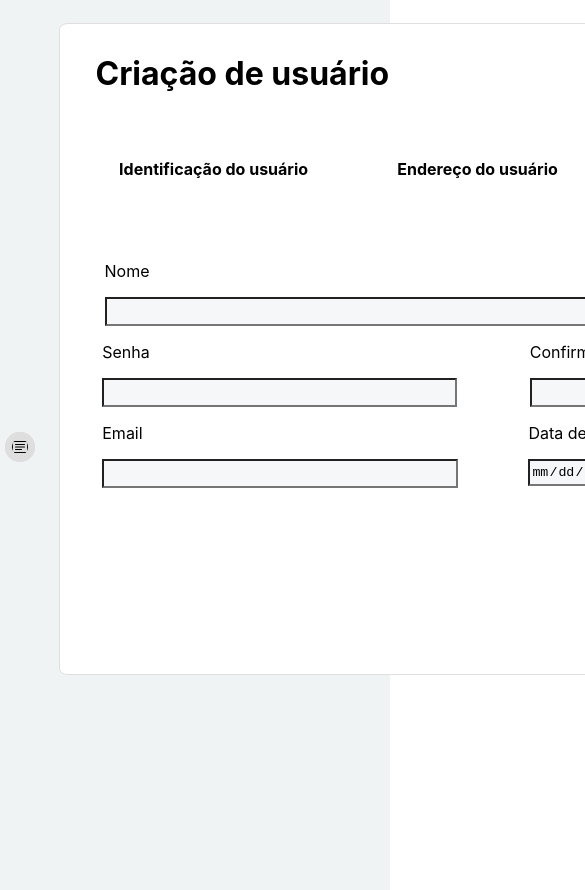
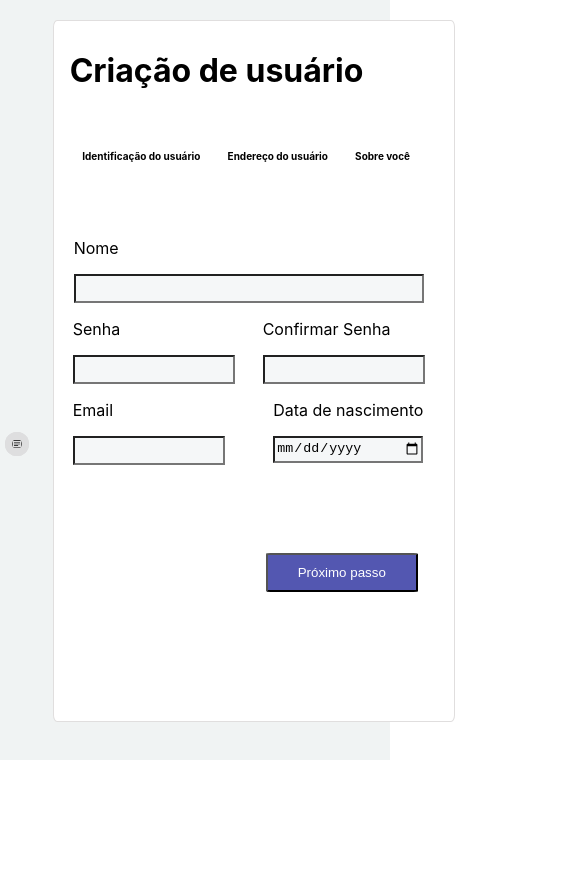
Before and after one commit to AllineFranciely/Sossego-Challenge, a React (Create React App) app: page /user-id in a window 390 px wide. Shown: the top 890 px of the page, 585 px wide, since content can reach past the window. After the commit the page ends 844 px from the top, so only its background shows below. Built offline with nearby package versions, Linux system fonts and the light colour scheme.

Commit message:
style: responsividade

```diff
--- a/src/components/AboutUser/AboutUser.css
+++ b/src/components/AboutUser/AboutUser.css
@@ -65,27 +65,67 @@
 /* Para telas pequena / laptops */
 @media only screen and (max-width: 1024px)
 {
+  .pageUserAbout {
+    margin-left: 6%;
+    padding-top: 10%;
+  }
+}
 
+/* Para telas pequena / laptops */
+@media only screen and (max-width: 912px)
+{
+  .pageUserAbout {
+    margin-left: 11%;
+    padding-top: 30%;
+  }
+
+  .boxUserAbout {
+    background-color: white;
+    border: solid 1px rgb(224, 222, 222);
+    border-radius: 1%;
+    height: 720px;
+    width: 700px;
+  }
+
+  .previousButtonAbout {
+    margin-left: 50%;
+    margin-top: 80px;
+  }
 }
 
 /* Para Tablet */
 @media only screen and (max-width: 768px)
 {
+  .pageUserAbout {
+    padding-top: 20%;
+  }
 
+  .boxUserAbout {
+    height: 720px;
+    width: 600px;
+  }
+
+  .previousButtonAbout {
+    margin-left: 40%;
+    margin-top: 80px;
+  }
 }
 
 /* Para mobile */
 @media only screen and (max-width: 600px)
 {
-
-}
-
-@media only screen and (max-width: 420px)
-  {
-
+  .pageUserAbout {
+    padding-top: 5%;
   }
 
-  @media only screen and (max-width: 300px)
-  {
+  .boxUserAbout {
+    height: 700px;
+    margin-left: 5%;
+    width: 400px;
+  }
 
+  .previousButtonAbout {
+    margin-left: 12%;
+    margin-top: 80px;
   }
+}
--- a/src/components/AboutUser/AboutUser.js
+++ b/src/components/AboutUser/AboutUser.js
@@ -42,7 +42,7 @@ function AboutUser() {
     <div className="pageUserAbout">
       <div className="boxUserAbout">
         <h1 className="titleAbout">Criação de usuário</h1>
-        <NavigateBar />
+        <NavigateBar className="naviAbout"/>
         <form className="FormAbout">
           <div className="formAbout">
           <p>Nos conte mais sobre você</p>
--- a/src/components/AddressUser/AddressUser.css
+++ b/src/components/AddressUser/AddressUser.css
@@ -132,3 +132,72 @@
     padding-top: 4%;
   }
 }
+
+/* Para telas pequena / laptops */
+@media only screen and (max-width: 1024px)
+{
+  .pageUserAddress {
+    margin-left: 6%;
+    padding-top: 10%;
+  }
+}
+
+/* Para telas pequena / laptops */
+@media only screen and (max-width: 912px)
+{
+  .pageUserAddress {
+    margin-left: 11%;
+    padding-top: 30%;
+  }
+
+  .boxUserAddress {
+    height: 720px;
+    width: 700px;
+  }
+
+  .previousButtonAddress {
+    margin-left: 50%;
+    margin-top: 80px;
+  }
+}
+
+/* Para Tablet */
+@media only screen and (max-width: 768px)
+{
+  .pageUserAddress {
+    padding-top: 20%;
+  }
+
+  .boxUserAddress {
+    height: 720px;
+    width: 600px;
+  }
+
+  .previousButtonAddress {
+    margin-left: 40%;
+    margin-top: 80px;
+  }
+}
+
+/* Para mobile */
+@media only screen and (max-width: 600px)
+{
+  .pageUserAddress {
+    padding-top: 5%;
+  }
+
+  .boxUserAddress {
+    height: 700px;
+    margin-left: 5%;
+    width: 400px;
+  }
+
+  .previousButtonAddress {
+    margin-left: 12%;
+    margin-top: 80px;
+  }
+
+  .formReferencia {
+    margin-left: 25px;
+  }
+}
--- a/src/components/IdUser/IdUser.css
+++ b/src/components/IdUser/IdUser.css
@@ -95,3 +95,66 @@
     margin-left: 15%;
   }
 }
+
+/* Para telas pequena / laptops */
+@media only screen and (max-width: 1024px)
+{
+  .pageUserId {
+    margin-left: 6%;
+    padding-top: 10%;
+  }
+}
+
+/* Para telas pequena / laptops */
+@media only screen and (max-width: 912px)
+{
+  .pageUserId {
+    margin-left: 11%;
+    padding-top: 30%;
+  }
+
+  .boxUserId {
+    height: 720px;
+    width: 700px;
+  }
+
+  .nextButtonId {
+    margin-left: 70%;
+  }
+}
+
+/* Para Tablet */
+@media only screen and (max-width: 768px)
+{
+  .pageUserId {
+    padding-top: 20%;
+  }
+
+  .boxUserId {
+    height: 720px;
+    width: 600px;
+  }
+
+  .nextButtonId {
+    margin-left: 65%;
+  }
+}
+
+/* Para mobile */
+@media only screen and (max-width: 600px)
+{
+  .pageUserId {
+    padding-top: 5%;
+  }
+
+  .boxUserId {
+    height: 700px;
+    margin-left: 5%;
+    width: 400px;
+  }
+
+  .nextButtonId {
+    margin-left: 53%;
+    margin-top: 80px;
+  }
+}
--- a/src/components/InfosUser/InfosUser.css
+++ b/src/components/InfosUser/InfosUser.css
@@ -70,3 +70,38 @@
     padding-top: 5%;
   }
 }
+
+/* Para telas pequena / laptops */
+@media only screen and (max-width: 1024px)
+{
+  .pageUserInfos {
+    margin-left: 25%;
+    padding-top: 10%;
+  }
+}
+
+/* Para telas pequena / laptops */
+@media only screen and (max-width: 912px)
+{
+  .pageUserInfos {
+    padding-top: 30%;
+  }
+}
+
+/* Para Tablet */
+@media only screen and (max-width: 768px)
+{
+  .pageUserInfos {
+    margin-left: 20%;
+    padding-top: 20%;
+  }
+}
+
+/* Para mobile */
+@media only screen and (max-width: 600px)
+{
+  .pageUserInfos {
+    margin-left: 7%;
+    padding-top: 5%;
+  }
+}
--- a/src/components/NavigateBar/NavigateBar.css
+++ b/src/components/NavigateBar/NavigateBar.css
@@ -6,3 +6,13 @@
   margin-right: 20%;
   margin-top: 50px;
 }
+
+/* Para mobile */
+@media only screen and (max-width: 600px)
+{
+  .navibar {
+    font-size: 10px;
+    margin-right: 10%;
+    width: 370px;
+  }
+}
--- a/src/pages/UserAbout/UserAbout.css
+++ b/src/pages/UserAbout/UserAbout.css
@@ -2,3 +2,27 @@
   background-color: rgb(240, 243, 243);
   height: 890px;
 }
+
+/* Para telas pequena / laptops */
+@media only screen and (max-width: 912px)
+{
+  .pageAbout {
+    height: 1370px;
+  }
+}
+
+/* Para Tablet */
+@media only screen and (max-width: 768px)
+{
+  .pageAbout {
+    height: 1025px;
+  }
+}
+
+/* Para mobile */
+@media only screen and (max-width: 600px)
+{
+  .pageAbout {
+    height: 800px;
+  }
+}
--- a/src/pages/UserAddress/UserAddress.css
+++ b/src/pages/UserAddress/UserAddress.css
@@ -2,3 +2,27 @@
   background-color: rgb(240, 243, 243);
   height: 890px;
 }
+
+/* Para telas pequena / laptops */
+@media only screen and (max-width: 912px)
+{
+  .pageAddress {
+    height: 1435px;
+  }
+}
+
+/* Para Tablet */
+@media only screen and (max-width: 768px)
+{
+  .pageAddress {
+    height: 1055px;
+  }
+}
+
+/* Para mobile */
+@media only screen and (max-width: 600px)
+{
+  .pageAddress {
+    height: 760px;
+  }
+}
--- a/src/pages/UserId/UserId.css
+++ b/src/pages/UserId/UserId.css
@@ -2,3 +2,27 @@
   background-color: rgb(240, 243, 243);
   height: 890px;
 }
+
+/* Para telas pequena / laptops */
+@media only screen and (max-width: 912px)
+{
+  .pageId {
+    height: 1370px;
+  }
+}
+
+/* Para Tablet */
+@media only screen and (max-width: 768px)
+{
+  .pageId {
+    height: 1055px;
+  }
+}
+
+/* Para mobile */
+@media only screen and (max-width: 600px)
+{
+  .pageId {
+    height: 760px;
+  }
+}
--- a/src/pages/UserInfos/UserInfos.css
+++ b/src/pages/UserInfos/UserInfos.css
@@ -2,3 +2,27 @@
   background-color: rgb(240, 243, 243);
   height: 890px;
 }
+
+/* Para telas pequena / laptops */
+@media only screen and (max-width: 912px)
+{
+  .pageInfos {
+    height: 1370px;
+  }
+}
+
+/* Para Tablet */
+@media only screen and (max-width: 768px)
+{
+  .pageInfos {
+    height: 1030px;
+  }
+}
+
+/* Para mobile */
+@media only screen and (max-width: 600px)
+{
+  .pageInfos {
+    height: 720px;
+  }
+}
```
Also changed, not shown: src/components/AddressIcon/AddressIcon.css (line endings or trailing spaces), src/components/IDIcon/IDIcon.css (line endings or trailing spaces).
